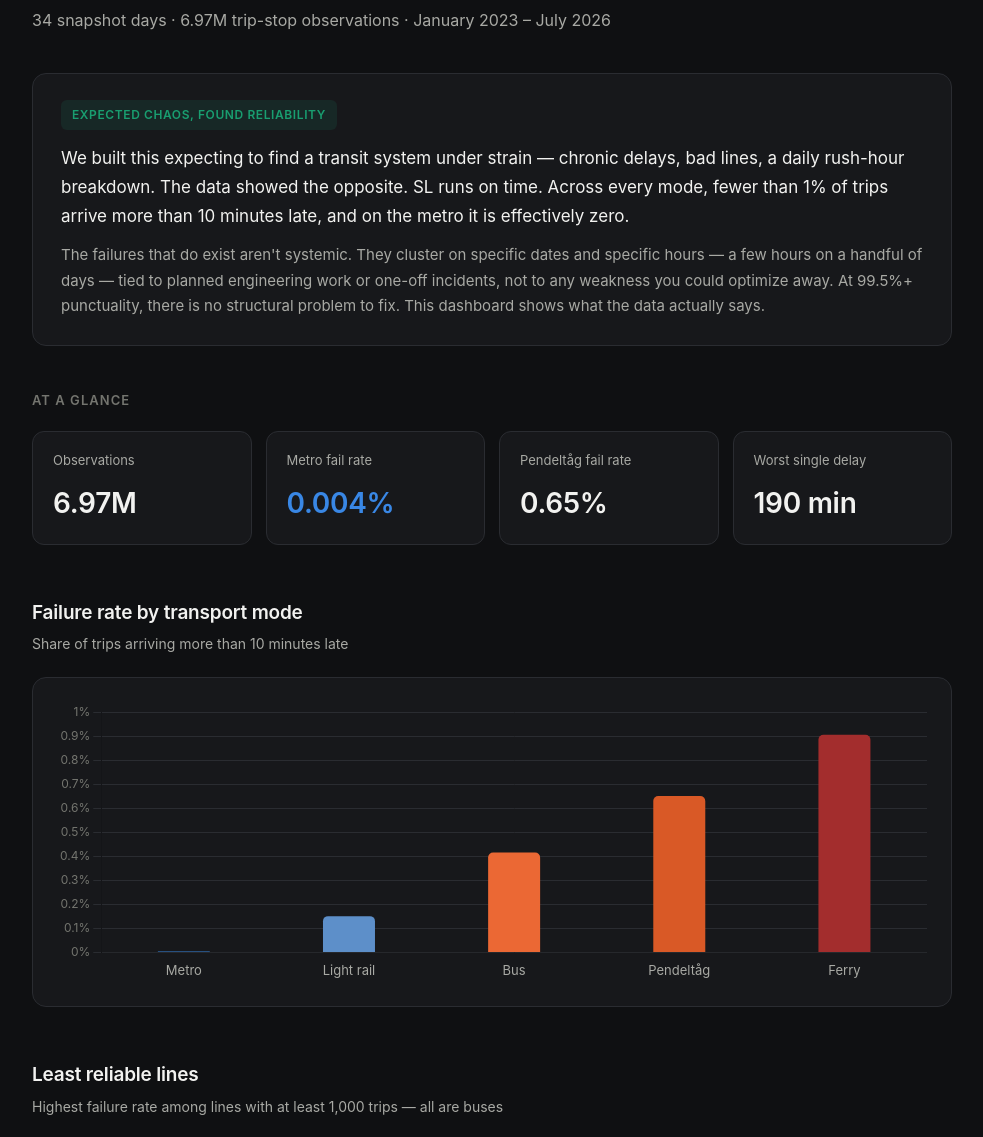
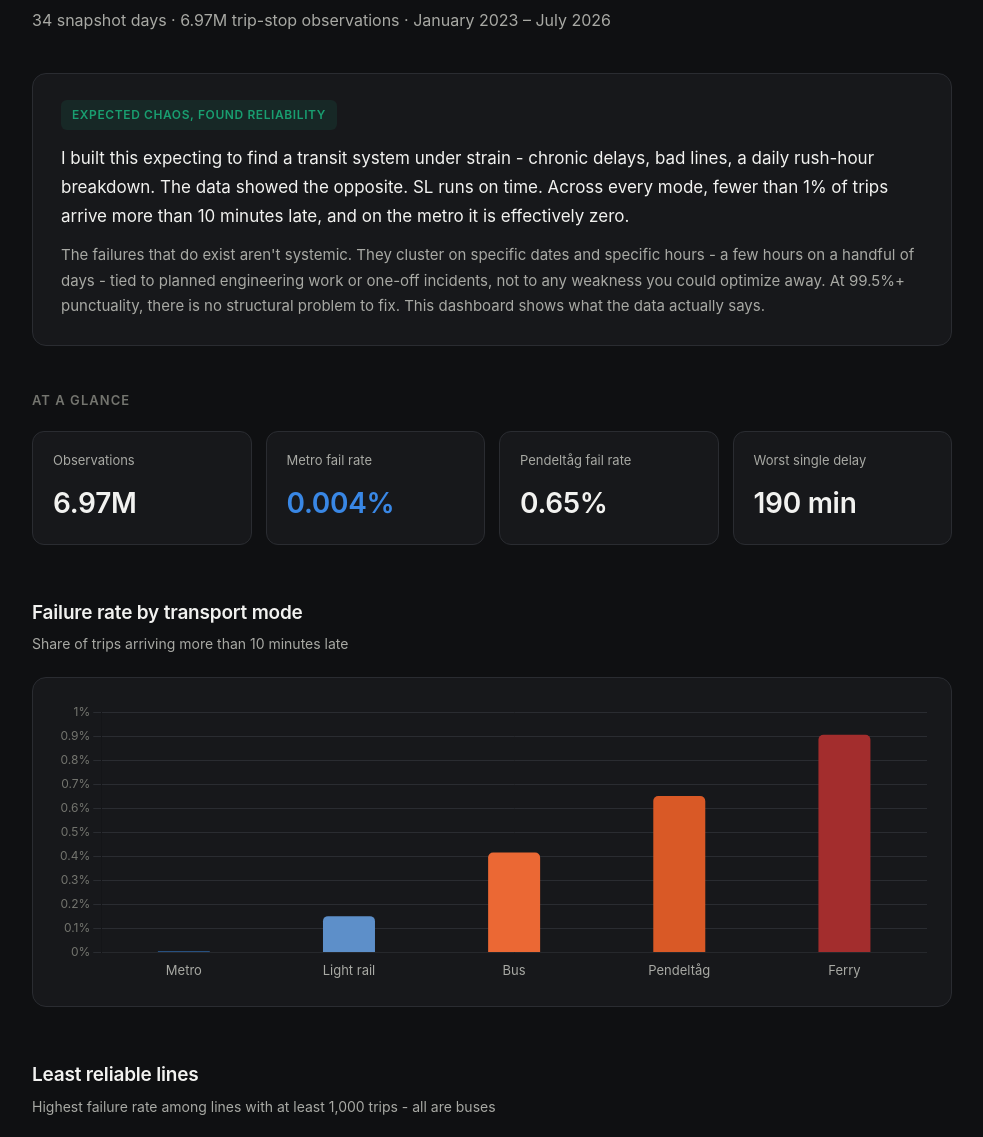
Before and after one commit to OscarSv1/su-transit-reliability, a plain HTML site: page index.html in a window 1280 px wide. Shown: the part 151-1288 px from the top of the page, without its empty margins (148-1131 px from the left). Drawn offline with Linux system fonts and the light colour scheme.

Commit message:
fix we and dashes

```diff
--- a/index.html
+++ b/index.html
@@ -3,7 +3,7 @@
 <head>
 <meta charset="utf-8">
 <meta name="viewport" content="width=device-width, initial-scale=1">
-<title>SL Transit Reliability — Stockholm</title>
+<title>SL Transit Reliability - Stockholm</title>
 <style>
   :root{
     --bg:#0f1012; --surface:#17181b; --surface2:#1e2024; --border:#2a2c31;
@@ -64,8 +64,8 @@
 
   <div class="lede">
     <span class="tag">Expected chaos, found reliability</span>
-    <p>We built this expecting to find a transit system under strain — chronic delays, bad lines, a daily rush-hour breakdown. The data showed the opposite. SL runs on time. Across every mode, fewer than 1% of trips arrive more than 10 minutes late, and on the metro it is effectively zero.</p>
-    <p>The failures that do exist aren't systemic. They cluster on specific dates and specific hours — a few hours on a handful of days — tied to planned engineering work or one-off incidents, not to any weakness you could optimize away. At 99.5%+ punctuality, there is no structural problem to fix. This dashboard shows what the data actually says.</p>
+    <p>I built this expecting to find a transit system under strain - chronic delays, bad lines, a daily rush-hour breakdown. The data showed the opposite. SL runs on time. Across every mode, fewer than 1% of trips arrive more than 10 minutes late, and on the metro it is effectively zero.</p>
+    <p>The failures that do exist aren't systemic. They cluster on specific dates and specific hours - a few hours on a handful of days - tied to planned engineering work or one-off incidents, not to any weakness you could optimize away. At 99.5%+ punctuality, there is no structural problem to fix. This dashboard shows what the data actually says.</p>
   </div>
 
   <section>
@@ -90,7 +90,7 @@
 
   <section>
     <div class="charthead">Least reliable lines</div>
-    <div class="chartsub">Highest failure rate among lines with at least 1,000 trips — all are buses</div>
+    <div class="chartsub">Highest failure rate among lines with at least 1,000 trips - all are buses</div>
     <div class="chartbox">
       <div class="canvaswrap" style="height:380px">
         <canvas id="lineChart" role="img" aria-label="Least reliable bus lines by failure rate, line 955 highest at 7.5 percent">Lines 955 (7.5%), 908 (7.05%), 827 (2.64%), 185H (2.41%), 809C (2.33%), 869 (2.21%), 952 (2.16%), 312 (2.05%), 433 (1.89%), 405 (1.89%).</canvas>
@@ -114,7 +114,7 @@
   <section>
     <div class="method">
       <h3>Method &amp; limitations</h3>
-      <p>SL publishes realtime data as GTFS protobuf through KoDa. We decoded 34 monthly snapshot days spanning 2023–2026, filtered from 161GB to 612MB, loaded to BigQuery and modelled the transformations in dbt.</p>
+      <p>SL publishes realtime data as GTFS protobuf through KoDa. I decoded 34 monthly snapshot days spanning 2023–2026, filtered from 161GB to 612MB, loaded to BigQuery and modelled the transformations in dbt.</p>
       <div class="row"><span class="lab">Trip-to-line matching</span><span class="val">Date-specific static schedules. SL reassigns trip IDs across schedule versions, so a naive join covers only 8.7% of records; date-matched joins reach 79%.</span></div>
       <div class="row"><span class="lab">Artifact filtering</span><span class="val">Days with implausible failure rates, holiday timetables, and planned engineering work are excluded as schedule mismatches, not delays.</span></div>
       <div class="row"><span class="lab">Sample scope</span><span class="val">34 discrete days. Supports line- and mode-level comparison; does not support seasonal or time-of-day trend claims.</span></div>
```
